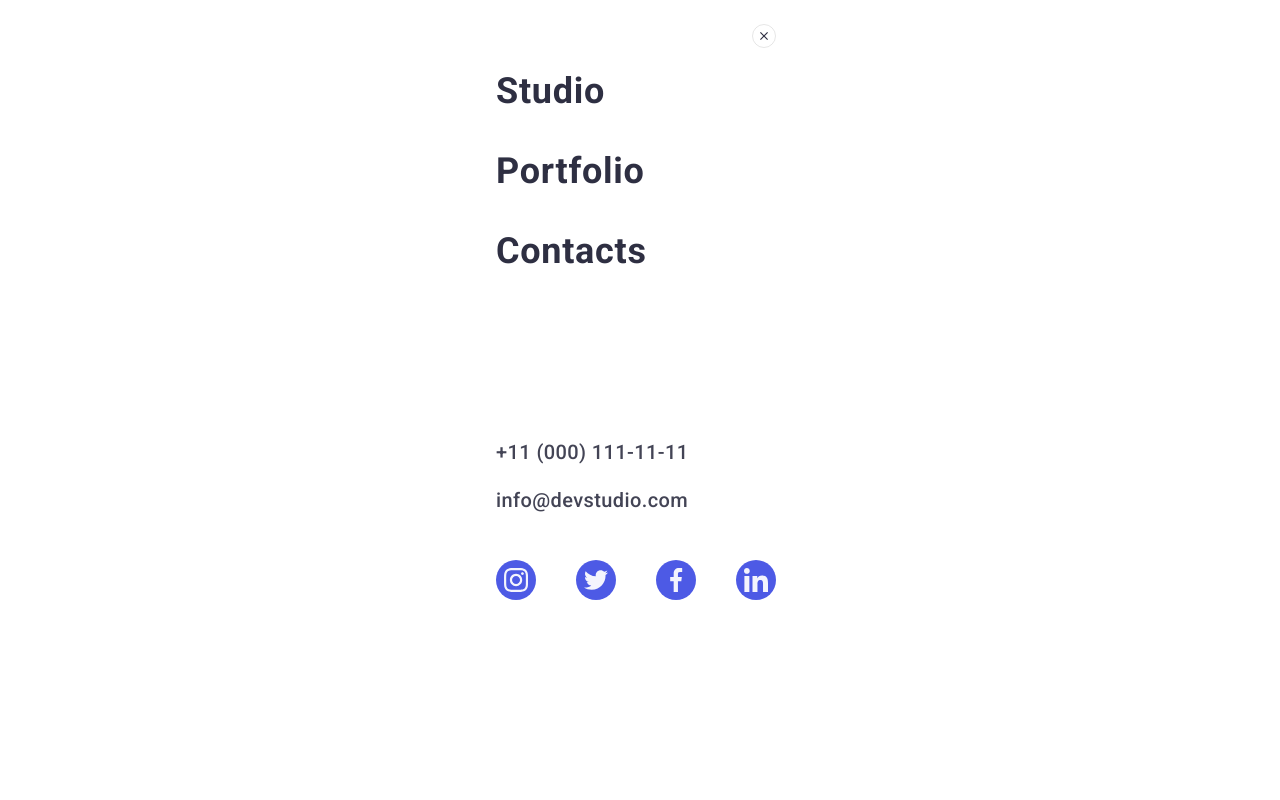
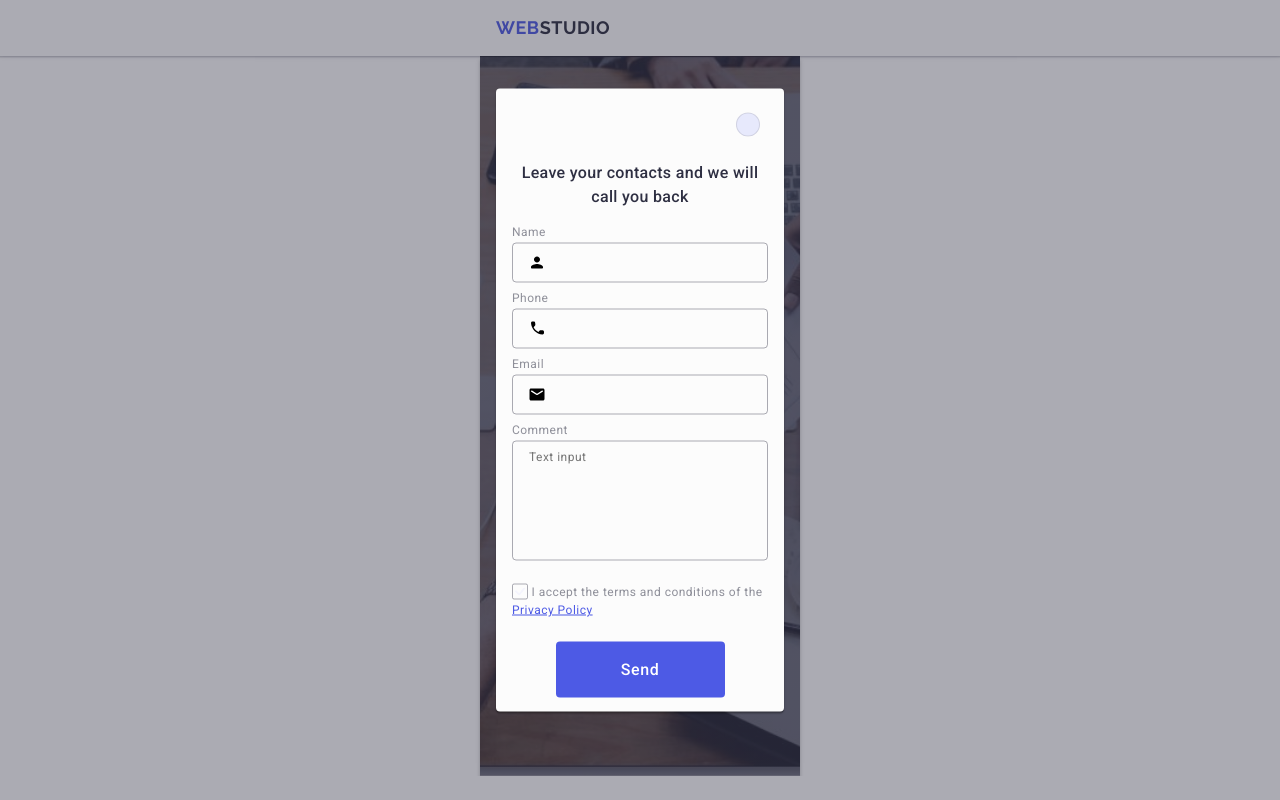
Before and after one commit to Lyadskyi/goit-markup-hw-06, a plain HTML site: page index.html in a window 1280 px wide. Shown: the top 800 px of the page. Drawn offline with nearby package versions, Linux system fonts and the light colour scheme.

Commit message:
Add Modal window

```diff
--- a/css/styles.css
+++ b/css/styles.css
@@ -926,7 +926,7 @@ p {
   margin-left: 16px;
 }
 
-/* ==================== MODAL WINDOW ==================== */
+/* ==================== MODAL WINDOW BACKDROP ==================== */
 .backdrop {
   position: fixed;
   top: 0;
@@ -947,8 +947,358 @@ p {
   visibility: visible;
   pointer-events: auto;
 }
-/* ==================== MODAL WINDOW STYLES ==================== */
+/* ==================== MODAL WINDOW BACKDROP STYLES ==================== */
 .modal {
+  position: absolute;
+  width: 288px;
+  min-height: 623px;
+  top: 50%;
+  left: 50%;
+  padding-top: 72px;
+  border-radius: 4px;
+  transform: translate(-50%, -50%) scale(1);
+  transition: transform 250ms cubic-bezier(0.4, 0, 0.2, 1);
+  box-shadow: 0px 1px 1px rgba(0, 0, 0, 0.14), 0px 1px 3px rgba(0, 0, 0, 0.12),
+    0px 2px 1px rgba(0, 0, 0, 0.2);
+  background: #fcfcfc;
+}
+
+.modal-close-btn {
+  display: flex;
+  position: absolute;
+  align-items: center;
+  justify-content: center;
+  width: 24px;
+  height: 24px;
+  top: 24px;
+  right: 24px;
+  border-radius: 50%;
+  padding: 0px;
+  line-height: 0;
+  transition: background-color 250ms cubic-bezier(0.4, 0, 0.2, 1),
+    border 250ms cubic-bezier(0.4, 0, 0.2, 1);
+  border: 1px solid rgba(0, 0, 0, 0.1);
+  background-color: #e7e9fc;
+}
+
+.modal-close-btn:hover {
+  border: none;
+  background-color: #404bbf;
+}
+
+.modal-close-btn:focus {
+  border: none;
+  background-color: #404bbf;
+}
+
+.modal-close-btn-icon {
+  transition: fill 250ms cubic-bezier(0.4, 0, 0.2, 1);
+}
+
+.modal .modal-close-btn:hover,
+.modal .modal-close-btn:focus {
+  fill: #ffffff;
+}
+/* ==================== REVIEW FORM STYLES ==================== */
+.review-form-description {
+  text-align: center;
+  font-size: 16px;
+  font-weight: 500;
+  line-height: 1.5;
+  letter-spacing: 0.02em;
+  padding-left: 16px;
+  padding-right: 16px;
+  margin-bottom: 16px;
+  color: #2e2f42;
+}
+
+.review-form-field-wrapper {
+  padding-left: 16px;
+  padding-right: 16px;
+  margin-bottom: 8px;
+}
+
+.review-form-field-label {
+  display: block;
+  font-size: 12px;
+  line-height: 1.17;
+  letter-spacing: 0.04em;
+  margin-bottom: 4px;
+  color: #8e8f99;
+}
+
+.review-form-input-wrapper {
+  position: relative;
+}
+
+.review-form-field {
+  width: 100%;
+  height: 40px;
+  border-radius: 4px;
+  border: 1px solid rgba(46, 47, 66, 0.4);
+  background-color: transparent;
+  padding-left: 38px;
+  outline: transparent;
+  transition: border-color 250ms cubic-bezier(0.4, 0, 0.2, 1);
+}
+
+.review-form-field:focus {
+  border-color: #4d5ae5;
+  outline-color: transparent;
+}
+
+.review-form-field-icon {
+  position: absolute;
+  top: 50%;
+  left: 16px;
+  transform: translateY(-50%);
+  transition: fill 250ms cubic-bezier(0.4, 0, 0.2, 1);
+}
+
+.review-form-field:focus + .review-form-field-icon {
+  fill: #4d5ae5;
+}
+
+.review-form-field-wrapper-comment {
+  margin-bottom: 16px;
+}
+
+.review-form-message {
+  width: 100%;
+  height: 120px;
+  font-size: 12px;
+  line-height: 1.17;
+  letter-spacing: 0.04em;
+  border-radius: 4px;
+  padding: 8px 16px;
+  resize: none;
+  transition: border-color 250ms cubic-bezier(0.4, 0, 0.2, 1);
+  border: 1px solid rgba(46, 47, 66, 0.4);
+  background-color: transparent;
+  color: rgba(46, 47, 66, 0.4);
+  outline: transparent;
+}
+
+.review-form-message:focus {
+  border-color: #4d5ae5;
+}
+
+.review-form-checkbox-wrapper {
+  padding-left: 16px;
+  padding-right: 16px;
+  margin-bottom: 24px;
+}
+
+.review-form-checkbox-label {
+  font-size: 12px;
+  line-height: 1.17;
+  font-weight: 400;
+  letter-spacing: 0.04em;
+  color: #8e8f99;
+}
+
+.review-form-own-checkbox {
+  display: inline-flex;
+  justify-content: center;
+  align-items: center;
+  width: 16px;
+  height: 16px;
+  border: 1px solid rgba(46, 47, 66, 0.4);
+  border-radius: 2px;
+  transition: background-color 250ms cubic-bezier(0.4, 0, 0.2, 1),
+    border 250ms cubic-bezier(0.4, 0, 0.2, 1),
+    fill 250ms cubic-bezier(0.4, 0, 0.2, 1);
+  fill: transparent;
+}
+
+.review-form-checkbox:checked + .review-form-own-checkbox {
+  background-color: #404bbf;
+}
+
+.review-form-checkbox:checked
+  + .review-form-checkbox-label
+  .review-form-own-checkbox {
+  border: none;
+  fill: #f4f4fd;
+  background-color: #404bbf;
+}
+
+.accent-color {
+  color: #4d5ae5;
+}
+
+.review-form-btn {
+  display: block;
+  font-family: "Roboto", sans-serif;
+  min-width: 169px;
+  height: 56px;
+  font-size: 16px;
+  font-weight: 500;
+  line-height: 1.5;
+  letter-spacing: 0.04em;
+  text-align: center;
+  margin-right: auto;
+  margin-left: auto;
+  border: none;
+  border-radius: 4px;
+  transition: background-color 250ms cubic-bezier(0.4, 0, 0.2, 1);
+  color: #ffffff;
+  background-color: #4d5ae5;
+}
+/* ==================== MOBILE MENU BURGER ==================== */
+.mobile-menu {
+  position: fixed;
+  top: 0;
+  left: 0;
+  width: 100%;
+  height: 100%;
+  z-index: 999999999;
+  transform: translateX(100%);
+  transition: transform 250ms cubic-bezier(0.4, 0, 0.2, 1);
+  background-color: #ffffff;
+}
+
+.mobile-menu.is-open {
+  transform: translateX(0%);
+}
+
+.mobile-menu-container {
+  position: relative;
+  display: flex;
+  flex-direction: column;
+  height: 100%;
+}
+
+.mobile-menu-close-btn {
+  position: absolute;
+  top: 24px;
+  right: 24px;
+  border: 1px solid rgba(0, 0, 0, 0.1);
+  border-radius: 50%;
+  width: 24px;
+  height: 24px;
+  line-height: 0;
+  padding: 0;
+  transition: background-color 250ms cubic-bezier(0.4, 0, 0.2, 1),
+    border 250ms cubic-bezier(0.4, 0, 0.2, 1);
+  fill: #2e2f42;
+  background-color: transparent;
+}
+
+.mobile-menu-close-btn:hover,
+.mobile-menu-close-btn:focus {
+  background-color: #404bbf;
+  fill: #ffffff;
+  border: none;
+}
+
+.mobile-menu-close-btn-icon {
+  transition: fill 250ms cubic-bezier(0.4, 0, 0.2, 1);
+}
+
+.mobile-nav-list {
+  display: inline-flex;
+  flex-direction: column;
+  align-items: flex-start;
+  padding-top: 72px;
+  padding-bottom: 168px;
+  gap: 40px;
+}
+
+.mobile-nav-list-link {
+  font-size: 36px;
+  font-weight: 700;
+  line-height: 1.11;
+  letter-spacing: 0.02em;
+  text-transform: capitalize;
+  text-decoration: none;
+  color: #2e2f42;
+}
+
+.mobile-nav-list-link:hover,
+.mobile-nav-list-link:focus {
+  color: #404bbf;
+}
+
+.page-address-mobile {
+  font-style: normal;
+}
+
+.mobile-address-list {
+  display: inline-flex;
+  flex-direction: column;
+  align-items: flex-start;
+  gap: 24px;
+}
+
+.mobile-address-list-link {
+  font-size: 20px;
+  font-weight: 500;
+  line-height: 1.2;
+  letter-spacing: 0.02em;
+  color: #434455;
+}
+
+.mobile-address-list-link:hover,
+.mobile-address-list-link:focus {
+  color: #4d5ae5;
+}
+
+.mobile-social-list {
+  display: flex;
+  align-items: flex-start;
+  gap: 40px;
+  margin-top: 48px;
+  margin-bottom: 40px;
+}
+
+.mobile-social-list-item {
+  width: 40px;
+  height: 40px;
+}
+
+.mobile-social-list-link {
+  display: flex;
+  width: 100%;
+  height: 100%;
+  align-items: center;
+  justify-content: center;
+  border-radius: 50%;
+  transition: background-color 250ms cubic-bezier(0.4, 0, 0.2, 1);
+  background-color: #4d5ae5;
+}
+
+.mobile-social-list-icon {
+  fill: #f4f4fd;
+}
+.mobile-social-list-link:hover,
+.mobile-social-list-link:focus {
+  background-color: #404bbf;
+}
+
+/* ==================== MODAL WINDOW BACKDROP ==================== */
+/* .backdrop {
+  position: fixed;
+  top: 0;
+  left: 0;
+  opacity: 0;
+  z-index: 999999999;
+  width: 100%;
+  height: 100%;
+  visibility: hidden;
+  pointer-events: none;
+  transition: opacity 250ms cubic-bezier(0.4, 0, 0.2, 1),
+    visibility 250ms cubic-bezier(0.4, 0, 0.2, 1);
+  background-color: rgba(46, 47, 66, 0.4);
+}
+
+.backdrop.is-open {
+  opacity: 1;
+  visibility: visible;
+  pointer-events: auto;
+} */
+/* ==================== MODAL WINDOW BACKDROP STYLES ==================== */
+/* .modal {
   position: absolute;
   width: 408px;
   min-height: 584px;
@@ -1001,9 +1351,9 @@ p {
 .modal .modal-close-btn:hover,
 .modal .modal-close-btn:focus {
   fill: #ffffff;
-}
+} */
 /* ==================== REVIEW FORM STYLES ==================== */
-.review-form-description {
+/* .review-form-description {
   text-align: center;
   width: 360px;
   font-size: 16px;
@@ -1143,134 +1493,4 @@ p {
   transition: background-color 250ms cubic-bezier(0.4, 0, 0.2, 1);
   color: #ffffff;
   background-color: #4d5ae5;
-}
-/* ==================== MOBILE MENU BURGER ==================== */
-.mobile-menu {
-  position: fixed;
-  top: 0;
-  left: 0;
-  width: 100%;
-  height: 100%;
-  z-index: 9999999;
-  transform: translateX(100%);
-  transition: transform 250ms cubic-bezier(0.4, 0, 0.2, 1);
-  background-color: #ffffff;
-}
-
-.mobile-menu.is-open {
-  transform: translateX(0%);
-}
-
-.mobile-menu-container {
-  position: relative;
-  display: flex;
-  flex-direction: column;
-  height: 100%;
-}
-
-.mobile-menu-close-btn {
-  position: absolute;
-  top: 24px;
-  right: 24px;
-  border: 1px solid rgba(0, 0, 0, 0.1);
-  border-radius: 50%;
-  width: 24px;
-  height: 24px;
-  line-height: 0;
-  padding: 0;
-  transition: background-color 250ms cubic-bezier(0.4, 0, 0.2, 1),
-    border 250ms cubic-bezier(0.4, 0, 0.2, 1);
-  fill: #2e2f42;
-  background-color: transparent;
-}
-
-.mobile-menu-close-btn:hover,
-.mobile-menu-close-btn:focus {
-  background-color: #404bbf;
-  fill: #ffffff;
-  border: none;
-}
-
-.mobile-menu-close-btn-icon {
-  transition: fill 250ms cubic-bezier(0.4, 0, 0.2, 1);
-}
-
-.mobile-nav-list {
-  display: inline-flex;
-  flex-direction: column;
-  align-items: flex-start;
-  padding-top: 72px;
-  padding-bottom: 168px;
-  gap: 40px;
-}
-
-.mobile-nav-list-link {
-  font-size: 36px;
-  font-weight: 700;
-  line-height: 1.11;
-  letter-spacing: 0.02em;
-  text-transform: capitalize;
-  text-decoration: none;
-  color: #2e2f42;
-}
-
-.mobile-nav-list-link:hover,
-.mobile-nav-list-link:focus {
-  color: #404bbf;
-}
-
-.page-address-mobile {
-  font-style: normal;
-}
-
-.mobile-address-list {
-  display: inline-flex;
-  flex-direction: column;
-  align-items: flex-start;
-  gap: 24px;
-  }
-
-.mobile-address-list-link {
-  font-size: 20px;
-  font-weight: 500;
-  line-height: 1.2;
-  letter-spacing: 0.02em;
-  color: #434455;
-}
-
-.mobile-address-list-link:hover,
-.mobile-address-list-link:focus {
-  color: #4d5ae5;
-}
-
-.mobile-social-list {
-  display: flex;
-  align-items: flex-start;
-  gap: 40px;
-  margin-top: 48px;
-  margin-bottom: 40px;
-}
-
-.mobile-social-list-item {
-  width: 40px;
-  height: 40px;
-}
-
-.mobile-social-list-link {
-  display: flex;
-  width: 100%;
-  height: 100%;
-  align-items: center;
-  justify-content: center;
-  border-radius: 50%;
-  transition: background-color 250ms cubic-bezier(0.4, 0, 0.2, 1);
-  background-color: #4d5ae5;
-}
-
-.mobile-social-list-icon {
-  fill: #f4f4fd;
-}
-.mobile-social-list-link:hover,
-.mobile-social-list-link:focus {
-  background-color: #404bbf;
-}
+} */
--- a/index.html
+++ b/index.html
@@ -540,7 +540,7 @@
       </div>
     </footer>
     <!-- ==================== MODAL WINDOW BACKDROP ==================== -->
-    <!-- <div class="backdrop is-open">
+    <div class="backdrop is-open">
       <div class="modal">
         <button
           class="modal-close-btn"
@@ -651,9 +651,9 @@
           <button class="review-form-btn" type="submit">Send</button>
         </form>
       </div>
-		</div> -->
+    </div>
     <!-- ==================== MOBILE MENU BURGER ==================== -->
-    <div class="mobile-menu is-open">
+    <div class="mobile-menu">
       <div class="container mobile-menu-container">
         <button class="mobile-menu-close-btn" type="button">
           <svg class="mobile-menu-close-btn-icon" width="8" height="8">
```
Lines whose indentation alone changed are shown as unchanged.
